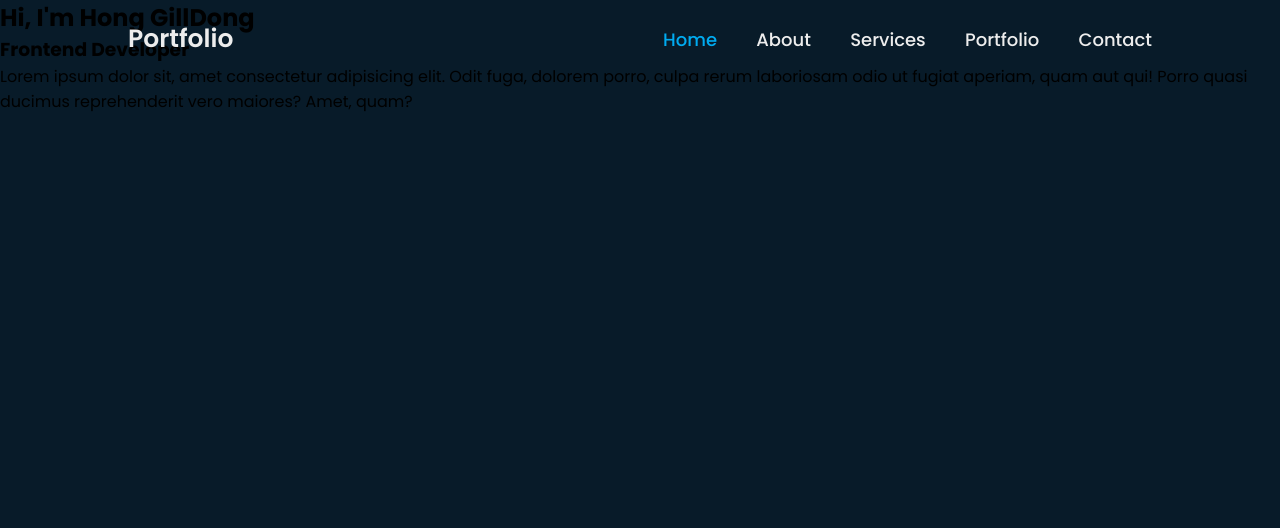
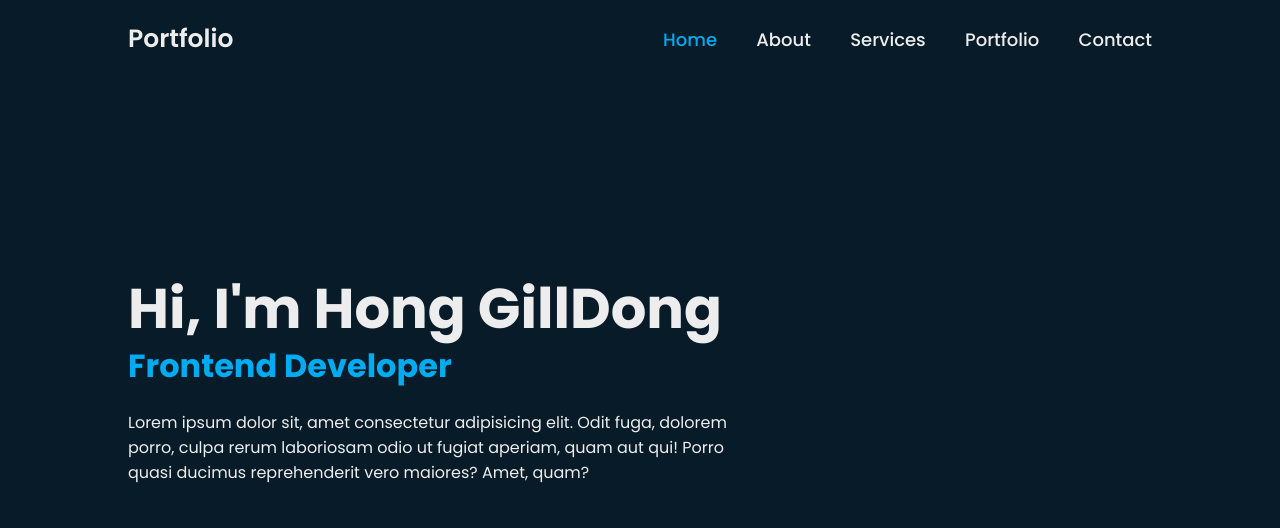
Before and after one commit to jbkim08/Portfolio, a plain HTML site: page index.html in a window 1280 px wide. Drawn offline with nearby package versions, Linux system fonts and the light colour scheme.

Commit message:
홈섹션 글자들 CSS

```diff
--- a/style.css
+++ b/style.css
@@ -9,6 +9,7 @@
 
 body {
   background-color: #081b29;
+  color: #ededed;
 }
 
 header {
@@ -44,3 +45,32 @@ header {
 .navbar a.active {
   color: #00abf0;
 }
+
+/* 여기서부터 홈섹션 */
+.home {
+  height: 100vh;
+  display: flex;
+  align-items: center;
+  padding: 0 10%;
+}
+
+.home-content {
+  max-width: 600px;
+}
+
+.home-content h1 {
+  font-size: 56px;
+  font-weight: 700;
+  line-height: 1.2;
+}
+
+.home-content h3 {
+  font-size: 32px;
+  font-weight: 700;
+  color: #00abf0;
+}
+
+.home-content p {
+  font-size: 16px;
+  margin: 20px 0 40px;
+}
```
